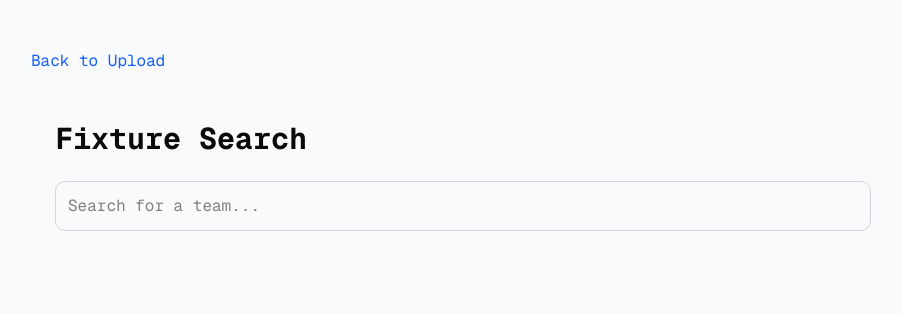
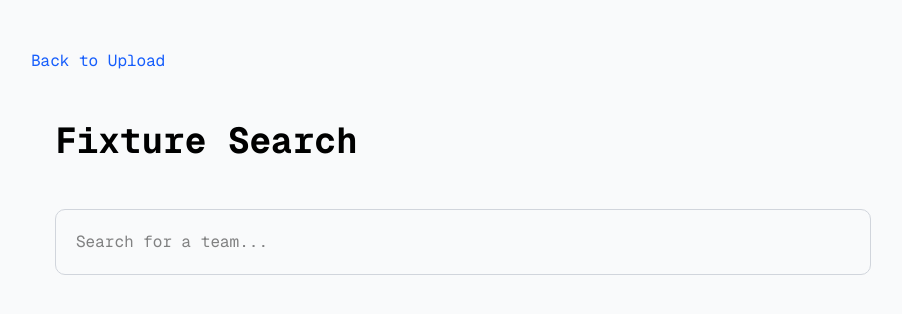
Before and after one commit to codingzilin/fixture-app, a Next.js app in the folder frontend/: page /search in a window 1280 px wide. Shown: the top 314 px of the page, without its empty margins (177-1079 px from the left). Built offline with nearby package versions, Linux system fonts and the light colour scheme.

Commit message:
add shimmer to text

```diff
--- /dev/null
+++ b/frontend/components/motion-primitives/text-roll.tsx
@@ -0,0 +1,102 @@
+'use client';
+import {
+  motion,
+  VariantLabels,
+  Target,
+  TargetAndTransition,
+  Transition,
+} from 'motion/react';
+
+export type TextRollProps = {
+  children: string;
+  duration?: number;
+  getEnterDelay?: (index: number) => number;
+  getExitDelay?: (index: number) => number;
+  className?: string;
+  transition?: Transition;
+  variants?: {
+    enter: {
+      initial: Target | VariantLabels | boolean;
+      animate: TargetAndTransition | VariantLabels;
+    };
+    exit: {
+      initial: Target | VariantLabels | boolean;
+      animate: TargetAndTransition | VariantLabels;
+    };
+  };
+  onAnimationComplete?: () => void;
+};
+
+export function TextRoll({
+  children,
+  duration = 0.5,
+  getEnterDelay = (i) => i * 0.1,
+  getExitDelay = (i) => i * 0.1 + 0.2,
+  className,
+  transition = { ease: 'easeIn' },
+  variants,
+  onAnimationComplete,
+}: TextRollProps) {
+  const defaultVariants = {
+    enter: {
+      initial: { rotateX: 0 },
+      animate: { rotateX: 90 },
+    },
+    exit: {
+      initial: { rotateX: 90 },
+      animate: { rotateX: 0 },
+    },
+  } as const;
+
+  const letters = children.split('');
+
+  return (
+    <span className={className}>
+      {letters.map((letter, i) => {
+        return (
+          <span
+            key={i}
+            className='relative inline-block [perspective:10000px] [transform-style:preserve-3d] [width:auto]'
+            aria-hidden='true'
+          >
+            <motion.span
+              className='absolute inline-block [backface-visibility:hidden] [transform-origin:50%_25%]'
+              initial={
+                variants?.enter?.initial ?? defaultVariants.enter.initial
+              }
+              animate={
+                variants?.enter?.animate ?? defaultVariants.enter.animate
+              }
+              transition={{
+                ...transition,
+                duration,
+                delay: getEnterDelay(i),
+              }}
+            >
+              {letter === ' ' ? '\u00A0' : letter}
+            </motion.span>
+            <motion.span
+              className='absolute inline-block [backface-visibility:hidden] [transform-origin:50%_100%]'
+              initial={variants?.exit?.initial ?? defaultVariants.exit.initial}
+              animate={variants?.exit?.animate ?? defaultVariants.exit.animate}
+              transition={{
+                ...transition,
+                duration,
+                delay: getExitDelay(i),
+              }}
+              onAnimationComplete={
+                letters.length === i + 1 ? onAnimationComplete : undefined
+              }
+            >
+              {letter === ' ' ? '\u00A0' : letter}
+            </motion.span>
+            <span className='invisible'>
+              {letter === ' ' ? '\u00A0' : letter}
+            </span>
+          </span>
+        );
+      })}
+      <span className='sr-only'>{children}</span>
+    </span>
+  );
+}
--- /dev/null
+++ b/frontend/components/motion-primitives/text-shimmer.tsx
@@ -0,0 +1,57 @@
+'use client';
+import React, { useMemo, type JSX } from 'react';
+import { motion } from 'motion/react';
+import { cn } from '@/lib/utils';
+
+export type TextShimmerProps = {
+  children: string;
+  as?: React.ElementType;
+  className?: string;
+  duration?: number;
+  spread?: number;
+};
+
+function TextShimmerComponent({
+  children,
+  as: Component = 'p',
+  className,
+  duration = 2,
+  spread = 2,
+}: TextShimmerProps) {
+  const MotionComponent = motion.create(
+    Component as keyof JSX.IntrinsicElements
+  );
+
+  const dynamicSpread = useMemo(() => {
+    return children.length * spread;
+  }, [children, spread]);
+
+  return (
+    <MotionComponent
+      className={cn(
+        'relative inline-block bg-[length:250%_100%,auto] bg-clip-text',
+        'text-transparent [--base-color:#a1a1aa] [--base-gradient-color:#000]',
+        '[background-repeat:no-repeat,padding-box] [--bg:linear-gradient(90deg,#0000_calc(50%-var(--spread)),var(--base-gradient-color),#0000_calc(50%+var(--spread)))]',
+        'dark:[--base-color:#71717a] dark:[--base-gradient-color:#ffffff] dark:[--bg:linear-gradient(90deg,#0000_calc(50%-var(--spread)),var(--base-gradient-color),#0000_calc(50%+var(--spread)))]',
+        className
+      )}
+      initial={{ backgroundPosition: '100% center' }}
+      animate={{ backgroundPosition: '0% center' }}
+      transition={{
+        repeat: Infinity,
+        duration,
+        ease: 'linear',
+      }}
+      style={
+        {
+          '--spread': `${dynamicSpread}px`,
+          backgroundImage: `var(--bg), linear-gradient(var(--base-color), var(--base-color))`,
+        } as React.CSSProperties
+      }
+    >
+      {children}
+    </MotionComponent>
+  );
+}
+
+export const TextShimmer = React.memo(TextShimmerComponent);
--- a/frontend/src/app/components/FixtureSearch.tsx
+++ b/frontend/src/app/components/FixtureSearch.tsx
@@ -6,6 +6,7 @@ import {
   PopoverContent,
   PopoverTrigger,
 } from "@/components/ui/popover";
+import { TextRoll } from "../../../components/motion-primitives/text-roll";
 
 interface Fixture {
   _id: string;
@@ -50,14 +51,28 @@ export default function FixtureSearch() {
 
   return (
     <div className='max-w-4xl mx-auto p-6'>
-      <h1 className='text-3xl font-bold font-mono mb-6'>Fixture Search</h1>
+      <TextRoll
+        className='text-4xl font-bold font-mono text-black dark:text-white'
+        variants={{
+          enter: {
+            initial: { rotateX: 0, filter: "blur(0px)" },
+            animate: { rotateX: 90, filter: "blur(2px)" },
+          },
+          exit: {
+            initial: { rotateX: 90, filter: "blur(2px)" },
+            animate: { rotateX: 0, filter: "blur(0px)" },
+          },
+        }}
+      >
+        Fixture Search
+      </TextRoll>
 
       <input
         type='text'
         value={searchTerm}
         onChange={(e) => setSearchTerm(e.target.value)}
         placeholder='Search for a team...'
-        className='w-full p-3 border font-mono border-gray-300 rounded-lg mb-6 focus:outline-none focus:ring-2 focus:ring-blue-500'
+        className='w-full p-5 border font-mono border-gray-300 rounded-lg mt-12 focus:outline-none focus:ring-2 focus:ring-blue-500'
       />
 
       {loading && <div>Loading...</div>}
```
